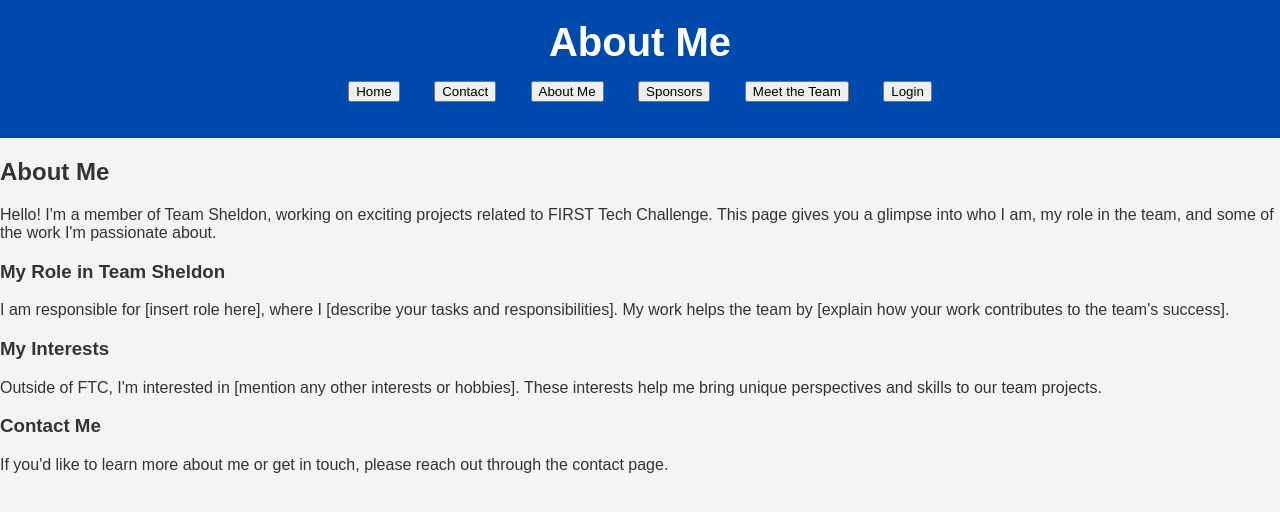
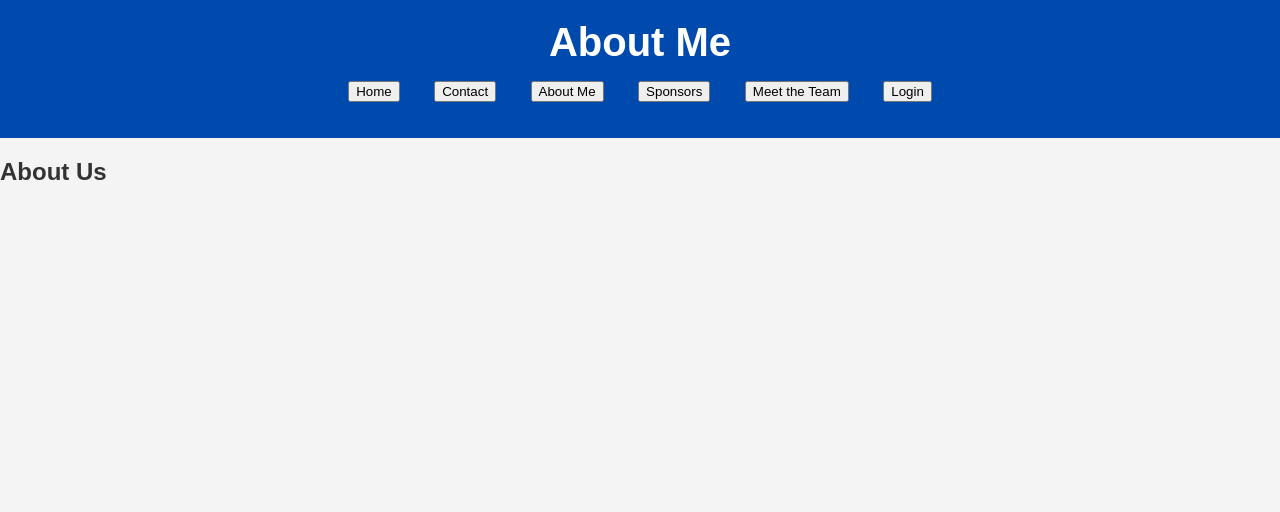
Before and after one commit to Team-Sheldon/aboutus, a plain HTML site: page index.html in a window 1280 px wide. Drawn offline with Linux system fonts and the light colour scheme.

Commit message:
Update index.html

```diff
--- a/index.html
+++ b/index.html
@@ -25,18 +25,8 @@
 
     <main>
       <section class="about-me">
-        <h2>About Me</h2>
-        <p>Hello! I'm a member of Team Sheldon, working on exciting projects related to FIRST Tech Challenge. This page gives you a glimpse into who I am, my role in the team, and some of the work I'm passionate about.</p>
-
-        <h3>My Role in Team Sheldon</h3>
-        <p>I am responsible for [insert role here], where I [describe your tasks and responsibilities]. My work helps the team by [explain how your work contributes to the team's success].</p>
-
-        <h3>My Interests</h3>
-        <p>Outside of FTC, I'm interested in [mention any other interests or hobbies]. These interests help me bring unique perspectives and skills to our team projects.</p>
-
-        <h3>Contact Me</h3>
-        <p>If you'd like to learn more about me or get in touch, please reach out through the contact page.</p>
-      </section>
+        <h2>About Us</h2>
+        <p></p>
     </main>
 
     <script src="scripts.js"></script>
```
